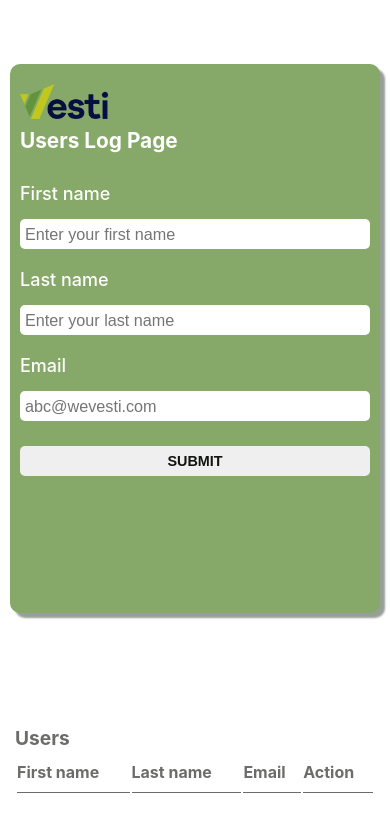
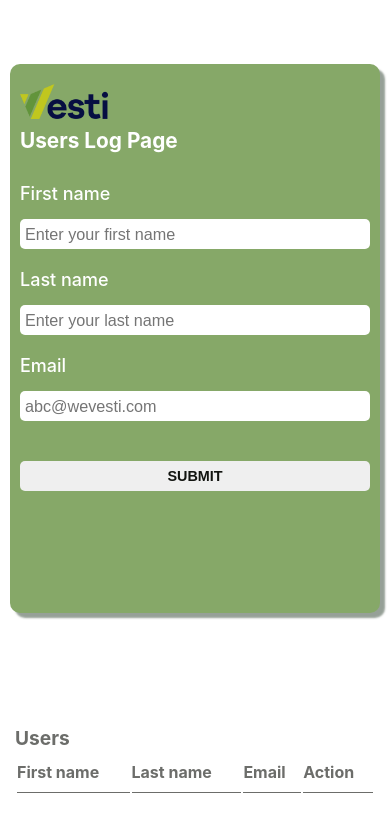
Before and after one commit to spvrroww/reactreprovesti, a React (Create React App) app: page / in a window 390 px wide. Shown: the top 832 px of the page. Built offline with nearby package versions, Linux system fonts and the light colour scheme.

Commit message:
Added mobile responsiveness

```diff
--- a/src/components/AddUser.module.css
+++ b/src/components/AddUser.module.css
@@ -85,7 +85,7 @@
   .formwrapper h2 {
     color: #ffffff;
     margin-bottom: 20px;
-    font-size: 1.3em;
+    font-size: 1.4em;
   }
 
   .entries label {
@@ -108,7 +108,7 @@
   }
 
   .button {
-    margin-top: 25px;
+    margin-top: 30px;
     text-transform: uppercase;
     padding: 7px;
     width: 100%;
@@ -147,6 +147,7 @@
 
   .entries label {
     font-size: 1em;
+    margin-top: 10px;
   }
 
   .entries input {
@@ -164,7 +165,7 @@
   }
 
   .button {
-    margin-top: 15px;
+    margin-top: 30px;
     text-transform: uppercase;
     padding: 7px;
     width: 100%;
```
